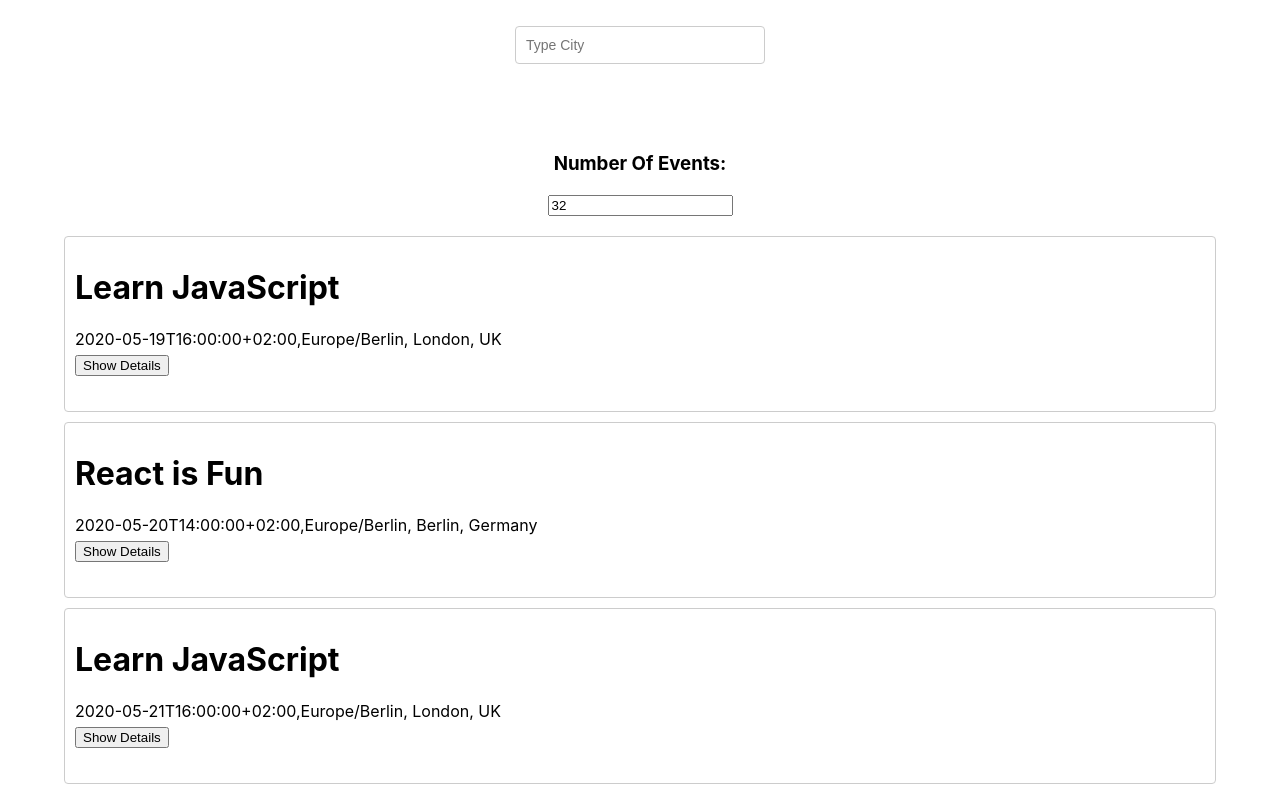
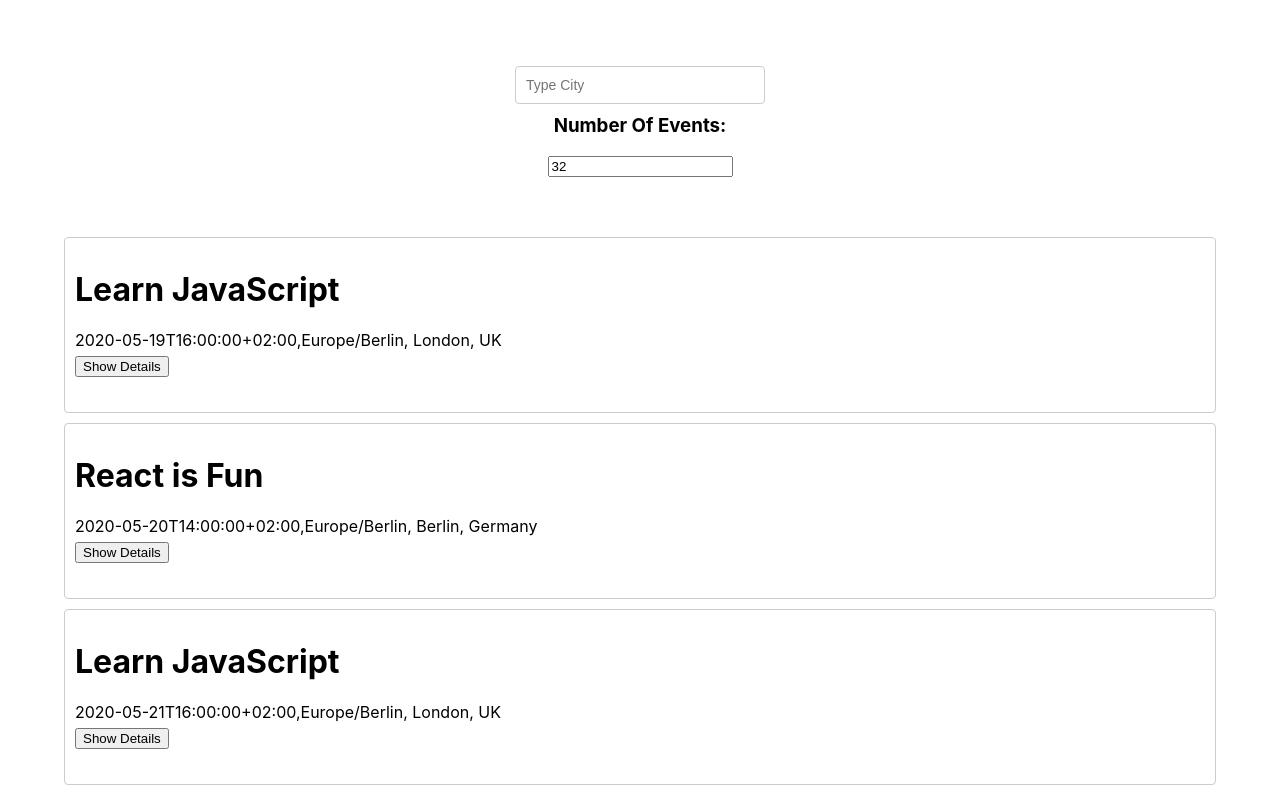
Before and after one commit to legacycultivated/meet-app, a React (Create React App) app: page / in a window 1280 px wide. Shown: the top 792 px of the page. Built offline with nearby package versions, Linux system fonts and the light colour scheme; what atatus-spa would draw is missing.

Commit message:
fix alert css

```diff
--- a/src/App.css
+++ b/src/App.css
@@ -47,17 +47,21 @@ input[type="number"] {
   max-width: 300px;
   margin: auto;
   position: relative;
+  top: 40px;
 }
 
 .Alert {
   display: flex;
   flex-direction: column;
   position: relative;
+  bottom: 80px;
 }
 
-.infoAlert {
-  margin-bottom: 39px;
-  height: 1.2vh;
+.errorAlert {
+  display: flex;
+  flex-direction: column;
+  position: relative;
+  top: 60px;
 }
 
 .suggestions {
@@ -127,7 +131,7 @@ input[type="number"] {
 
 .numberOfEvents {
   width: 200px;
-  margin: 20px auto;
+  margin: 30px auto;
   text-align: center;
 }
 
@@ -137,11 +141,6 @@ input[type="number"] {
   grid-gap: 20px;
   padding: 20px;
   font-family: sans-serif;
-}
-
-.Alert {
-  position: fixed;
-  top: 20px;
 }
 
 .data-vis-wrapper {
```
